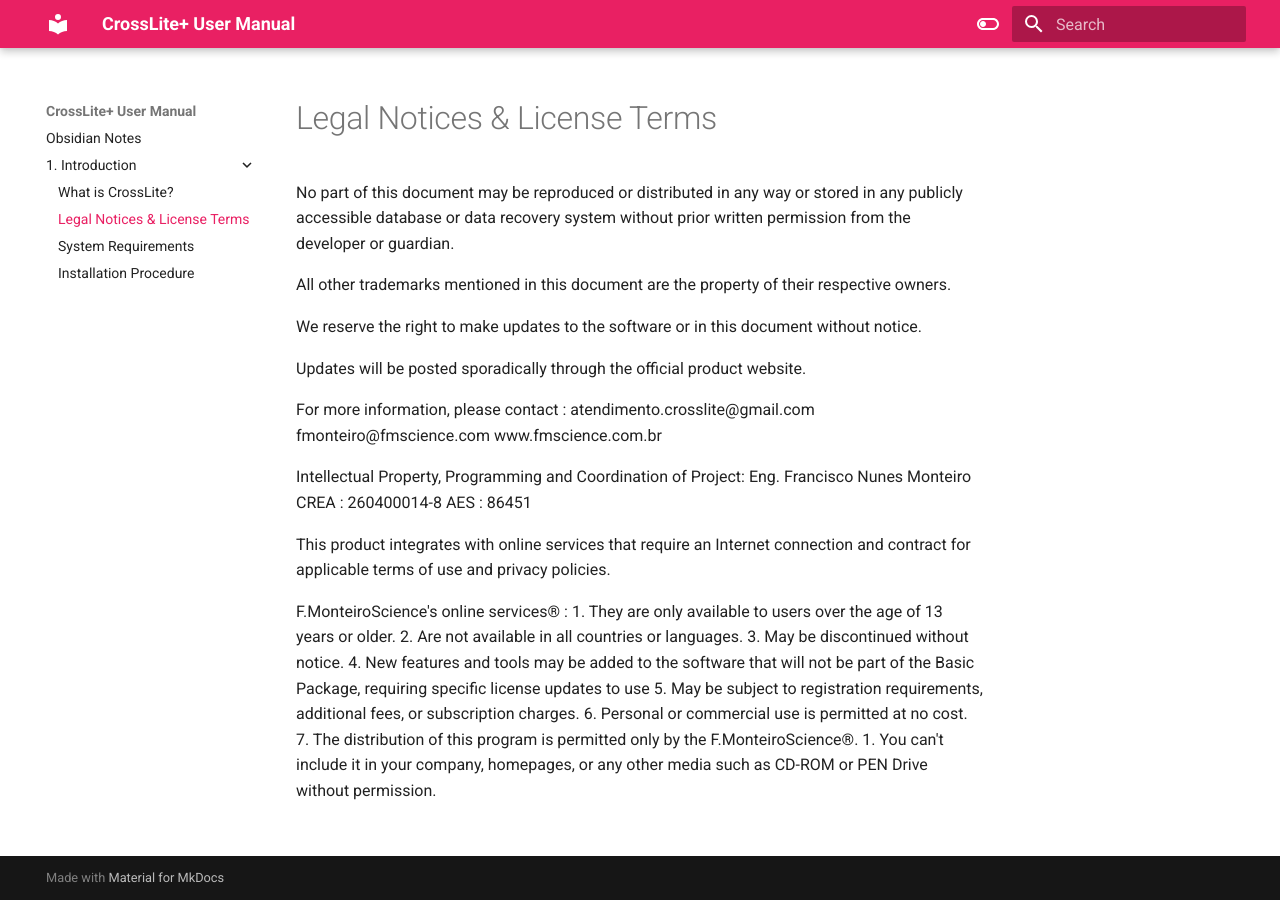
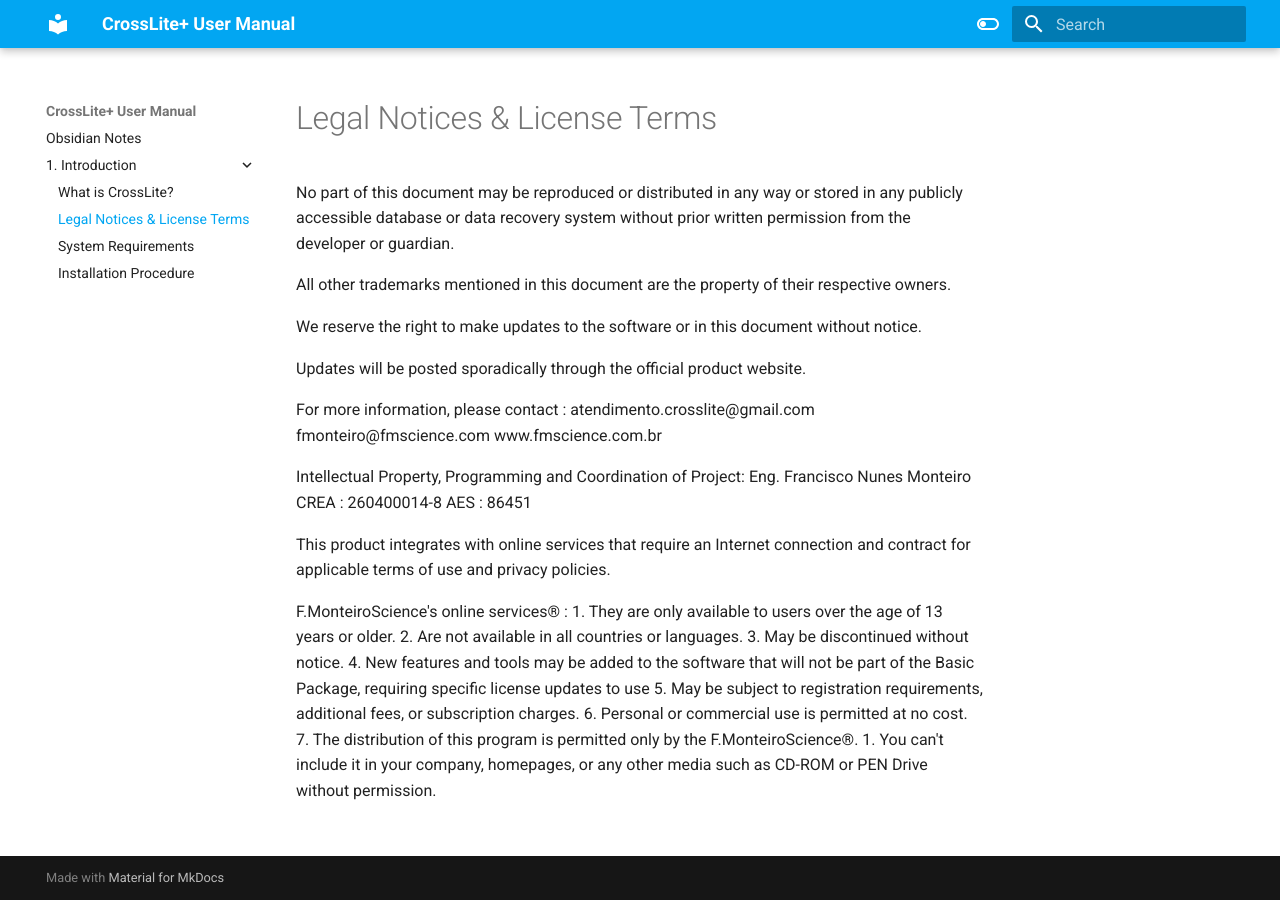
Before and after one commit to toasty-ghost/crosslite_manual, an MkDocs documentation site: the page built from docs/1. Introduction/1_2_legal_notices_license_terms.md, in a window 1280 px wide. Built offline with MkDocs 1.6.1 and Material for MkDocs 9.7.7, drawn with Linux system fonts in a browser that asks for light colours.

Commit message:
Colour tweaks

```diff
--- a/mkdocs.yml
+++ b/mkdocs.yml
@@ -7,8 +7,8 @@
     # Light mode
     - media: "(prefers-color-scheme: light)"
       scheme: default
-      primary: pink
-      accent: indigo
+      primary: light blue
+      accent: deep orange
       toggle:
         icon: material/toggle-switch-off-outline
         name: Switch to dark mode
@@ -16,8 +16,8 @@
     # Dark mode
     - media: "(prefers-color-scheme: dark)"
       scheme: slate
-      primary: pink
-      accent: blue
+      primary: light blue
+      accent: deep orange
       toggle:
         icon: material/toggle-switch
         name: Switch to light mode
```
